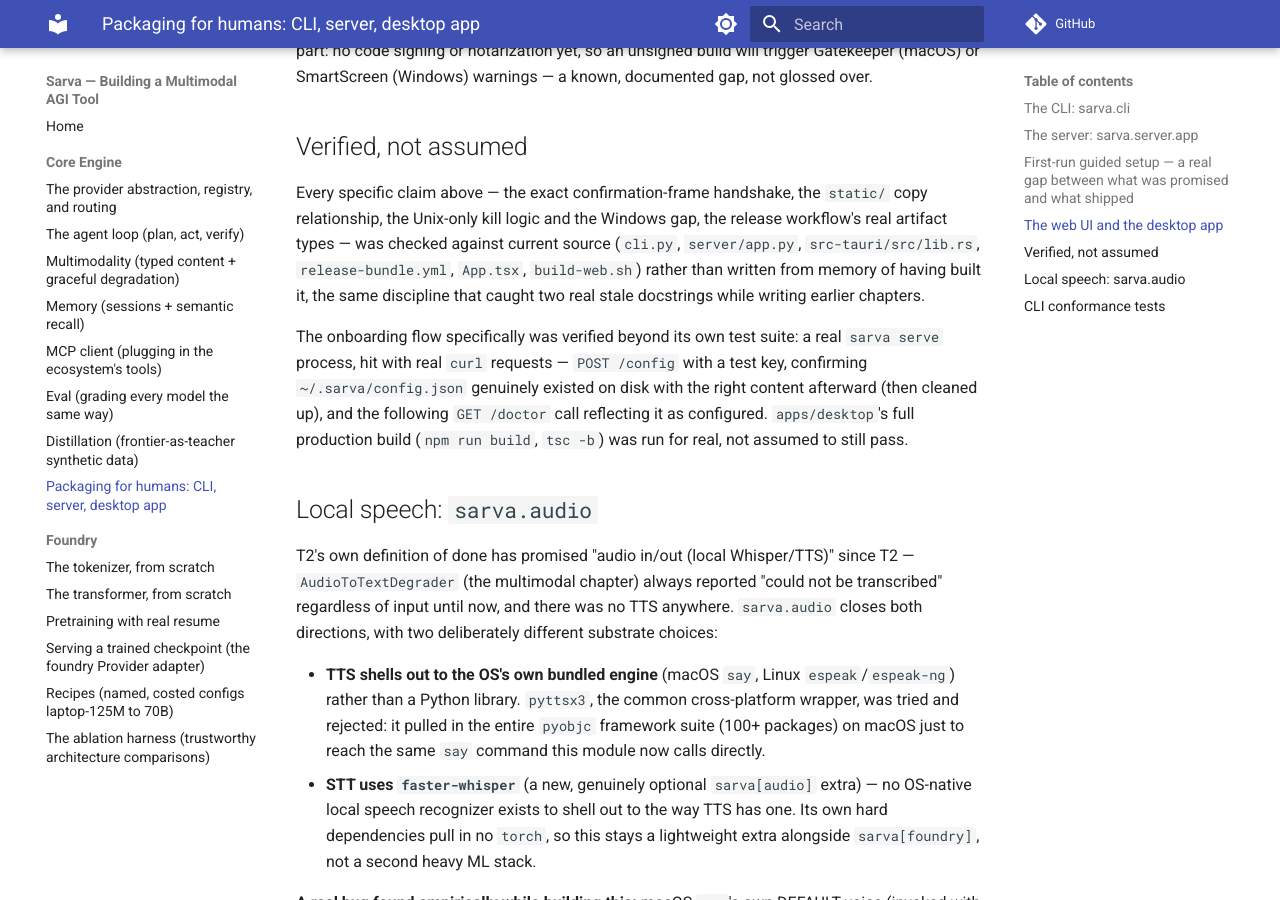
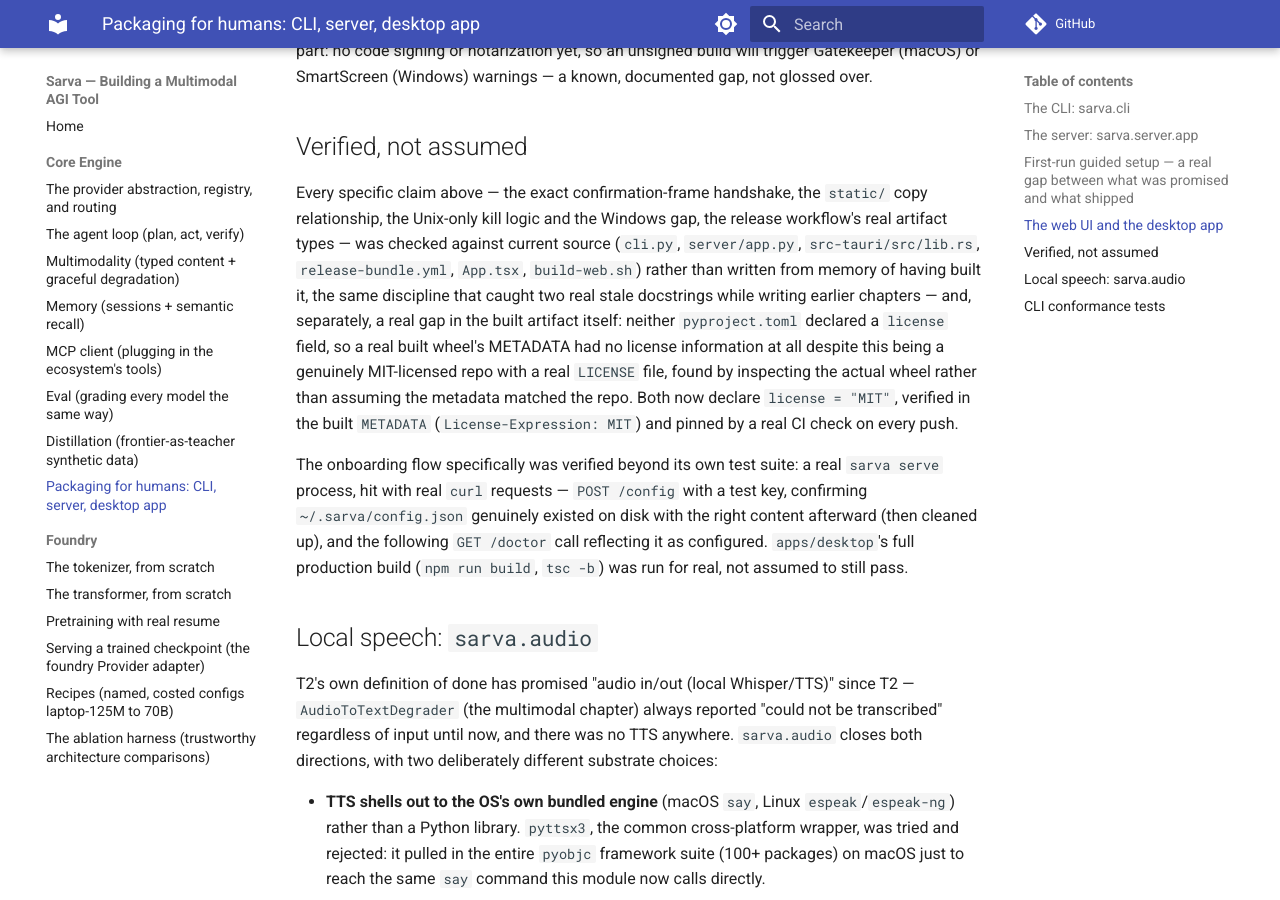
Before and after one commit to bpupadhyaya/sarva, an MkDocs documentation site: the page built from docs/packaging.md, in a window 1280 px wide and 900 px high, scrolled down 4047 px. Built offline with MkDocs 1.6.1 and Material for MkDocs 9.7.7, drawn with Linux system fonts in a browser that asks for light colours; comment, search, counter and statistics services are not loaded.

Commit message:
Declare MIT license metadata in both packages, verify in CI
Neither pyproject.toml declared a license field, so a real built
wheel's METADATA had no license information at all despite this being
a genuinely MIT-licensed repo with a real LICENSE file -- found by
inspecting the actual wheel, not assumed. Added license = "MIT" (PEP
639 SPDX expression) to both packages; verified the built METADATA now
shows License-Expression: MIT for real. license-files pointing at the
repo-root LICENSE was tried too but silently bundled nothing, so it
was dropped rather than left as a non-functional claim. CI's existing
wheel-verification step now greps for the metadata on every push.

Co-Authored-By: Claude Sonnet 5 <noreply@anthropic.com>

```diff
--- a/docs/packaging.md
+++ b/docs/packaging.md
@@ -198,7 +198,14 @@ against current source (`cli.py`, `server/app.py`,
 `src-tauri/src/lib.rs`, `release-bundle.yml`, `App.tsx`,
 `build-web.sh`) rather than written from memory of having built it,
 the same discipline that caught two real stale docstrings while writing
-earlier chapters.
+earlier chapters — and, separately, a real gap in the built artifact
+itself: neither `pyproject.toml` declared a `license` field, so a real
+built wheel's METADATA had no license information at all despite this
+being a genuinely MIT-licensed repo with a real `LICENSE` file, found
+by inspecting the actual wheel rather than assuming the metadata
+matched the repo. Both now declare `license = "MIT"`, verified in the
+built `METADATA` (`License-Expression: MIT`) and pinned by a real CI
+check on every push.
 
 The onboarding flow specifically was verified beyond its own test
 suite: a real `sarva serve` process, hit with real `curl` requests —
```
Also changed, not shown: BUILD-JOURNAL.md (+50 -0 lines), 3 other files.
